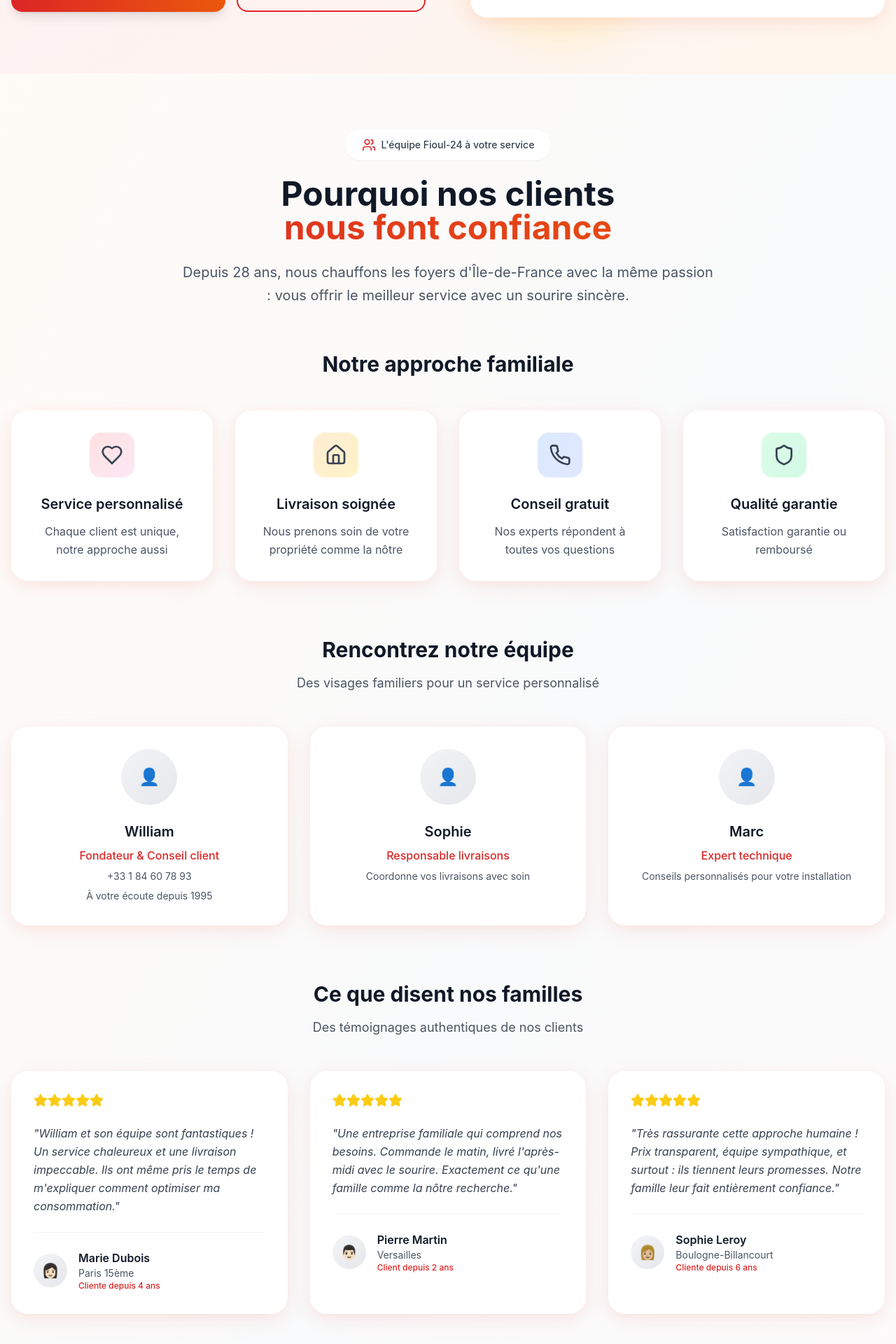
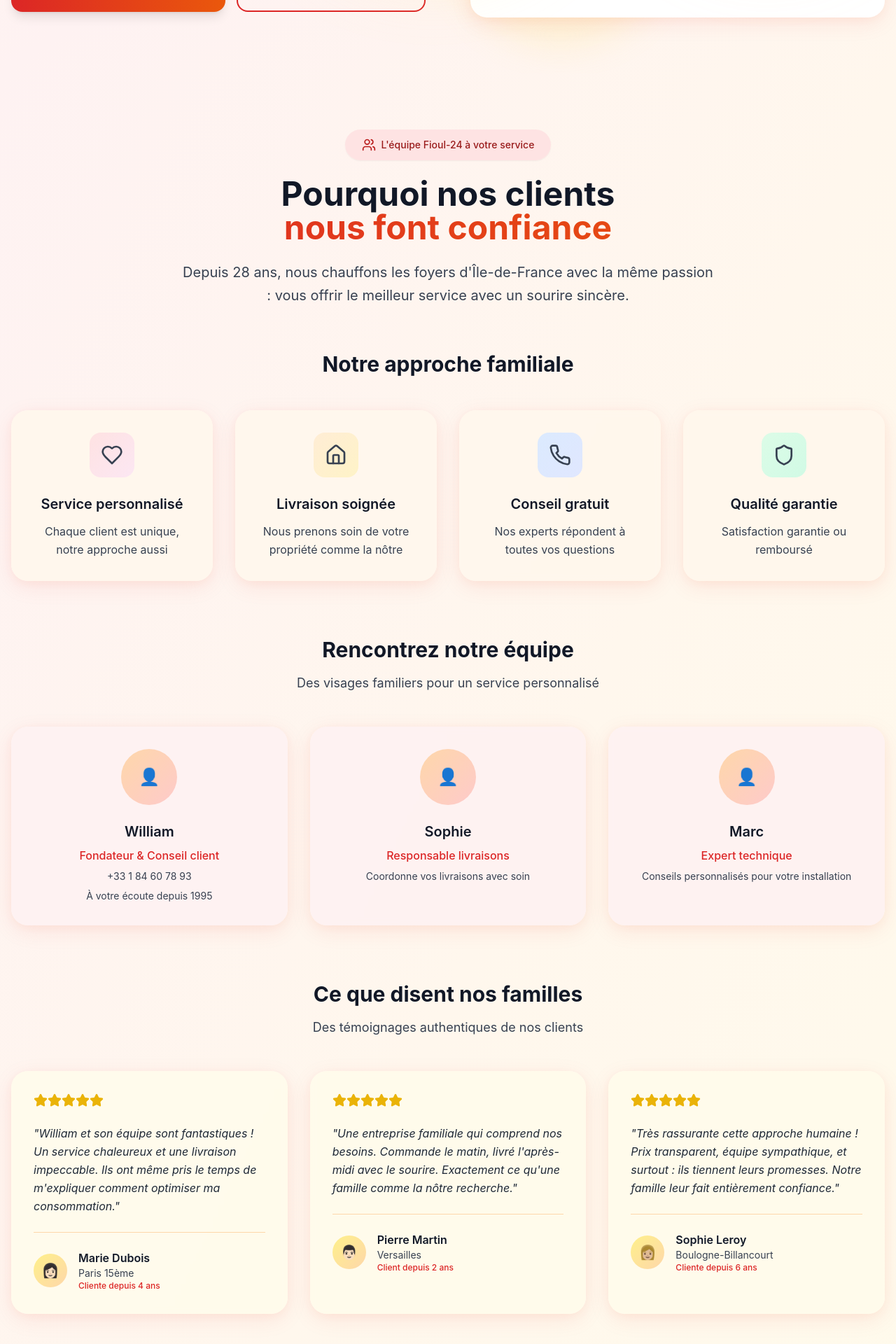
Before and after one commit to dvvvvv411/ioul-24, a React (Vite) app: page / in a window 1280 px wide. Shown: the part 846-2766 px from the top of the page at 70% size. Built offline with nearby package versions, Linux system fonts and the light colour scheme.

Commit message:
Refactor: Adjust TrustSection background colors
Adjusted the TrustSection background to use a more prominent red/yellow hue, reducing the white/gray elements for a warmer, more consistent design.

```diff
--- a/src/components/TrustSection.tsx
+++ b/src/components/TrustSection.tsx
@@ -77,25 +77,26 @@ const TrustSection = () => {
   ];
 
   return (
-    <section className="py-20 bg-gradient-to-br from-orange-25 via-gray-50 to-red-25">
-      {/* Subtle warm background elements */}
-      <div className="absolute inset-0 opacity-20">
-        <div className="absolute top-10 left-10 w-64 h-64 bg-orange-100 rounded-full mix-blend-multiply filter blur-3xl"></div>
-        <div className="absolute bottom-10 right-10 w-72 h-72 bg-red-100 rounded-full mix-blend-multiply filter blur-3xl"></div>
+    <section className="py-20 bg-gradient-to-br from-red-50 via-orange-50 to-amber-50">
+      {/* Warm background elements with stronger colors */}
+      <div className="absolute inset-0 opacity-40">
+        <div className="absolute top-10 left-10 w-64 h-64 bg-red-200 rounded-full mix-blend-multiply filter blur-3xl"></div>
+        <div className="absolute bottom-10 right-10 w-72 h-72 bg-orange-200 rounded-full mix-blend-multiply filter blur-3xl"></div>
+        <div className="absolute top-1/2 left-1/3 w-96 h-96 bg-yellow-200 rounded-full mix-blend-multiply filter blur-3xl"></div>
       </div>
 
       <div className="relative container mx-auto px-4">
         {/* Warm intro */}
         <div className="text-center mb-16">
-          <div className="inline-flex items-center space-x-2 bg-white/90 backdrop-blur-sm px-6 py-3 rounded-full shadow-sm mb-6">
-            <Users className="w-5 h-5 text-red-600" />
-            <span className="text-sm font-medium text-gray-700">L'équipe Fioul-24 à votre service</span>
+          <div className="inline-flex items-center space-x-2 bg-red-100/90 backdrop-blur-sm px-6 py-3 rounded-full shadow-sm mb-6">
+            <Users className="w-5 h-5 text-red-700" />
+            <span className="text-sm font-medium text-red-800">L'équipe Fioul-24 à votre service</span>
           </div>
           <h2 className="text-4xl lg:text-5xl font-bold text-gray-900 mb-6">
             Pourquoi nos clients
             <span className="block text-transparent bg-clip-text bg-gradient-to-r from-red-600 to-orange-600">nous font confiance</span>
           </h2>
-          <p className="text-xl text-gray-600 max-w-3xl mx-auto leading-relaxed">
+          <p className="text-xl text-gray-700 max-w-3xl mx-auto leading-relaxed">
             Depuis 28 ans, nous chauffons les foyers d'Île-de-France avec la même passion :
             vous offrir le meilleur service avec un sourire sincère.
           </p>
@@ -106,7 +107,7 @@ const TrustSection = () => {
           <h3 className="text-3xl font-bold text-center text-gray-900 mb-12">Notre approche familiale</h3>
           <div className="grid md:grid-cols-2 lg:grid-cols-4 gap-8">
             {features.map((feature, index) => (
-              <Card key={index} className="bg-white/95 backdrop-blur-sm cozy-shadow border-0 organic-border gentle-hover">
+              <Card key={index} className="bg-orange-50/95 backdrop-blur-sm cozy-shadow border-0 organic-border gentle-hover">
                 <CardContent className="p-8 text-center">
                   <div className={`bg-gradient-to-br ${feature.color} w-16 h-16 rounded-2xl flex items-center justify-center mx-auto mb-6`}>
                     <feature.icon className="w-8 h-8 text-gray-700" />
@@ -114,7 +115,7 @@ const TrustSection = () => {
                   <h3 className="text-xl font-semibold text-gray-900 mb-3">
                     {feature.title}
                   </h3>
-                  <p className="text-gray-600 leading-relaxed">
+                  <p className="text-gray-700 leading-relaxed">
                     {feature.description}
                   </p>
                 </CardContent>
@@ -129,26 +130,26 @@ const TrustSection = () => {
             <h3 className="text-3xl font-bold text-gray-900 mb-4">
               Rencontrez notre équipe
             </h3>
-            <p className="text-lg text-gray-600">
+            <p className="text-lg text-gray-700">
               Des visages familiers pour un service personnalisé
             </p>
           </div>
 
           <div className="grid md:grid-cols-3 gap-8">
             {teamMembers.map((member, index) => (
-              <Card key={index} className="bg-white/95 backdrop-blur-sm cozy-shadow border-0 organic-border gentle-hover">
+              <Card key={index} className="bg-red-50/95 backdrop-blur-sm cozy-shadow border-0 organic-border gentle-hover">
                 <CardContent className="p-8 text-center">
-                  <div className="w-20 h-20 bg-gradient-to-br from-gray-100 to-gray-200 rounded-full mx-auto mb-6 flex items-center justify-center">
+                  <div className="w-20 h-20 bg-gradient-to-br from-orange-200 to-red-200 rounded-full mx-auto mb-6 flex items-center justify-center">
                     <span className="text-2xl">👤</span>
                   </div>
                   <h4 className="text-xl font-semibold text-gray-900 mb-2">{member.name}</h4>
                   <p className="text-red-600 font-medium mb-2">{member.role}</p>
                   {member.phone && (
-                    <a href={`tel:${member.phone}`} className="text-sm text-gray-600 hover:text-red-600 transition-colors block mb-2">
+                    <a href={`tel:${member.phone}`} className="text-sm text-gray-700 hover:text-red-600 transition-colors block mb-2">
                       {member.phone}
                     </a>
                   )}
-                  <p className="text-sm text-gray-600">{member.description}</p>
+                  <p className="text-sm text-gray-700">{member.description}</p>
                 </CardContent>
               </Card>
             ))}
@@ -161,31 +162,31 @@ const TrustSection = () => {
             <h3 className="text-3xl font-bold text-gray-900 mb-4">
               Ce que disent nos familles
             </h3>
-            <p className="text-lg text-gray-600">
+            <p className="text-lg text-gray-700">
               Des témoignages authentiques de nos clients
             </p>
           </div>
 
           <div className="grid md:grid-cols-3 gap-8">
             {testimonials.map((testimonial, index) => (
-              <Card key={index} className="bg-white/95 backdrop-blur-sm cozy-shadow border-0 organic-border gentle-hover">
+              <Card key={index} className="bg-amber-50/95 backdrop-blur-sm cozy-shadow border-0 organic-border gentle-hover">
                 <CardContent className="p-8">
                   <div className="flex items-center mb-6">
                     {[...Array(testimonial.rating)].map((_, i) => (
-                      <Star key={i} className="w-5 h-5 text-yellow-400 fill-current" />
+                      <Star key={i} className="w-5 h-5 text-yellow-500 fill-current" />
                     ))}
                   </div>
-                  <p className="text-gray-700 mb-6 italic leading-relaxed">
+                  <p className="text-gray-800 mb-6 italic leading-relaxed">
                     "{testimonial.text}"
                   </p>
-                  <div className="border-t border-gray-100 pt-6">
+                  <div className="border-t border-orange-200 pt-6">
                     <div className="flex items-center space-x-4">
-                      <div className="w-12 h-12 bg-gradient-to-br from-gray-100 to-gray-200 rounded-full flex items-center justify-center">
+                      <div className="w-12 h-12 bg-gradient-to-br from-yellow-200 to-orange-200 rounded-full flex items-center justify-center">
                         <span className="text-xl">{testimonial.image}</span>
                       </div>
                       <div>
                         <p className="font-semibold text-gray-900">{testimonial.name}</p>
-                        <p className="text-sm text-gray-600">{testimonial.location}</p>
+                        <p className="text-sm text-gray-700">{testimonial.location}</p>
                         <p className="text-xs text-red-600 font-medium">{testimonial.years}</p>
                       </div>
                     </div>
@@ -197,31 +198,31 @@ const TrustSection = () => {
         </div>
 
         {/* Trust numbers with warmth */}
-        <div className="bg-white/95 backdrop-blur-sm rounded-3xl cozy-shadow p-12 max-w-5xl mx-auto">
+        <div className="bg-gradient-to-br from-orange-100 to-red-100 backdrop-blur-sm rounded-3xl cozy-shadow p-12 max-w-5xl mx-auto">
           <div className="text-center mb-8">
             <h3 className="text-2xl font-bold text-gray-900 mb-2">28 ans à votre service</h3>
-            <p className="text-gray-600">Une confiance qui se mesure en chiffres</p>
+            <p className="text-gray-700">Une confiance qui se mesure en chiffres</p>
           </div>
           <div className="grid md:grid-cols-4 gap-8 text-center">
             <div>
               <div className="text-4xl font-bold text-red-600 mb-2">24h</div>
-              <p className="text-gray-700 font-medium">Délai maximum</p>
-              <p className="text-sm text-gray-500">Livraison garantie</p>
+              <p className="text-gray-800 font-medium">Délai maximum</p>
+              <p className="text-sm text-gray-600">Livraison garantie</p>
             </div>
             <div>
               <div className="text-4xl font-bold text-red-600 mb-2">15 000+</div>
-              <p className="text-gray-700 font-medium">Familles satisfaites</p>
-              <p className="text-sm text-gray-500">Depuis 1995</p>
+              <p className="text-gray-800 font-medium">Familles satisfaites</p>
+              <p className="text-sm text-gray-600">Depuis 1995</p>
             </div>
             <div>
               <div className="text-4xl font-bold text-red-600 mb-2">100%</div>
-              <p className="text-gray-700 font-medium">Satisfaction garantie</p>
-              <p className="text-sm text-gray-500">Ou remboursé</p>
+              <p className="text-gray-800 font-medium">Satisfaction garantie</p>
+              <p className="text-sm text-gray-600">Ou remboursé</p>
             </div>
             <div>
               <div className="text-4xl font-bold text-red-600 mb-2">0€</div>
-              <p className="text-gray-700 font-medium">Frais cachés</p>
-              <p className="text-sm text-gray-500">Transparence totale</p>
+              <p className="text-gray-800 font-medium">Frais cachés</p>
+              <p className="text-sm text-gray-600">Transparence totale</p>
             </div>
           </div>
         </div>
```
